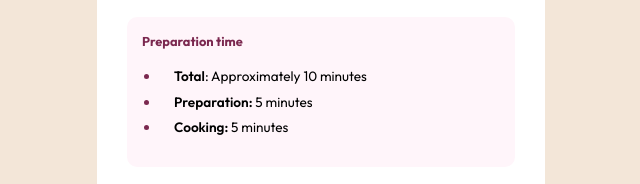
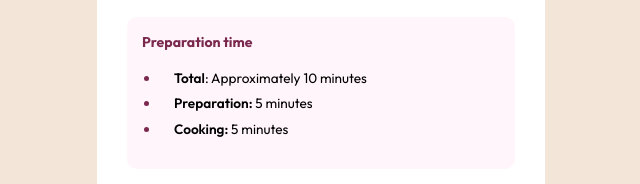
Before and after one commit to Ckola99/Recipe-page, a plain HTML site: page index.html in a window 1280 px wide. Shown: the part 446-630 px from the top of the page, 319-959 px from the left. Drawn offline with Linux system fonts and the light colour scheme.

Commit message:
Update index.html

```diff
--- a/index.html
+++ b/index.html
@@ -39,9 +39,9 @@
 				</p>
 
 				<article class="prep-time">
-					<p class="prep-heading">
+					<h3 class="prep-heading">
 						Preparation time
-					</p>
+					</h3>
 					<ul>
 						<li>
 							<span>Total</span>:
```
